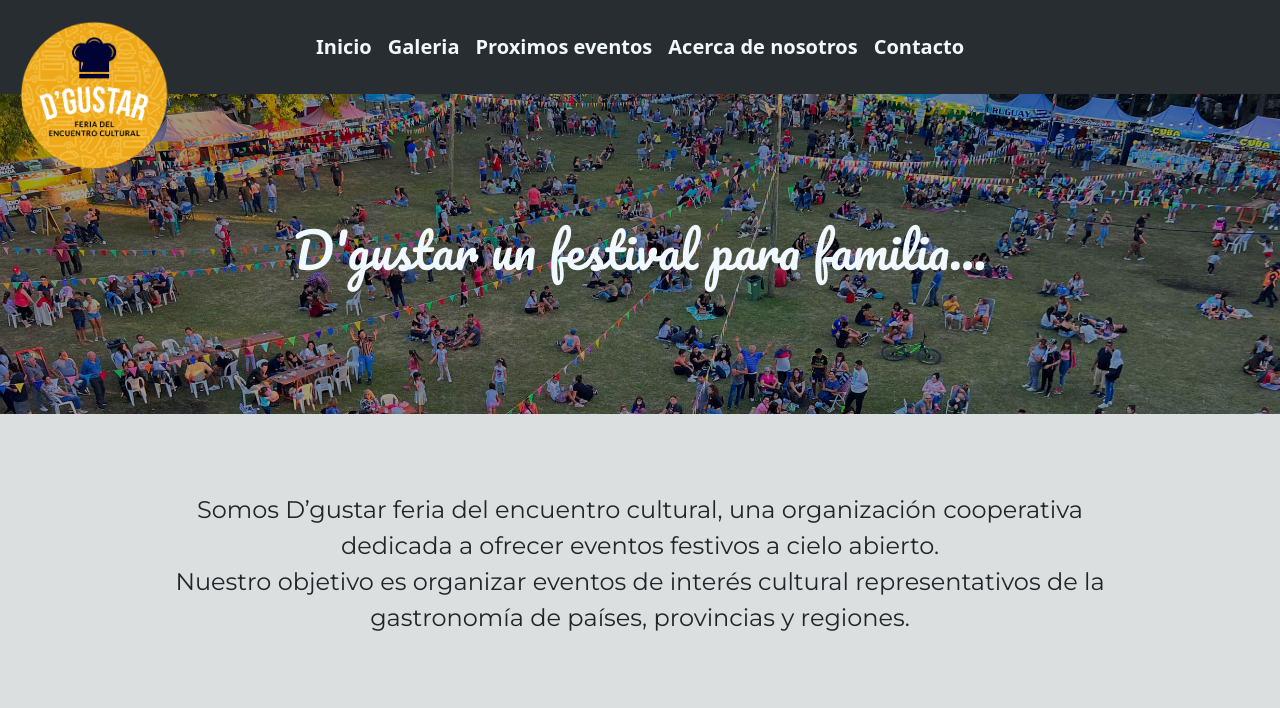
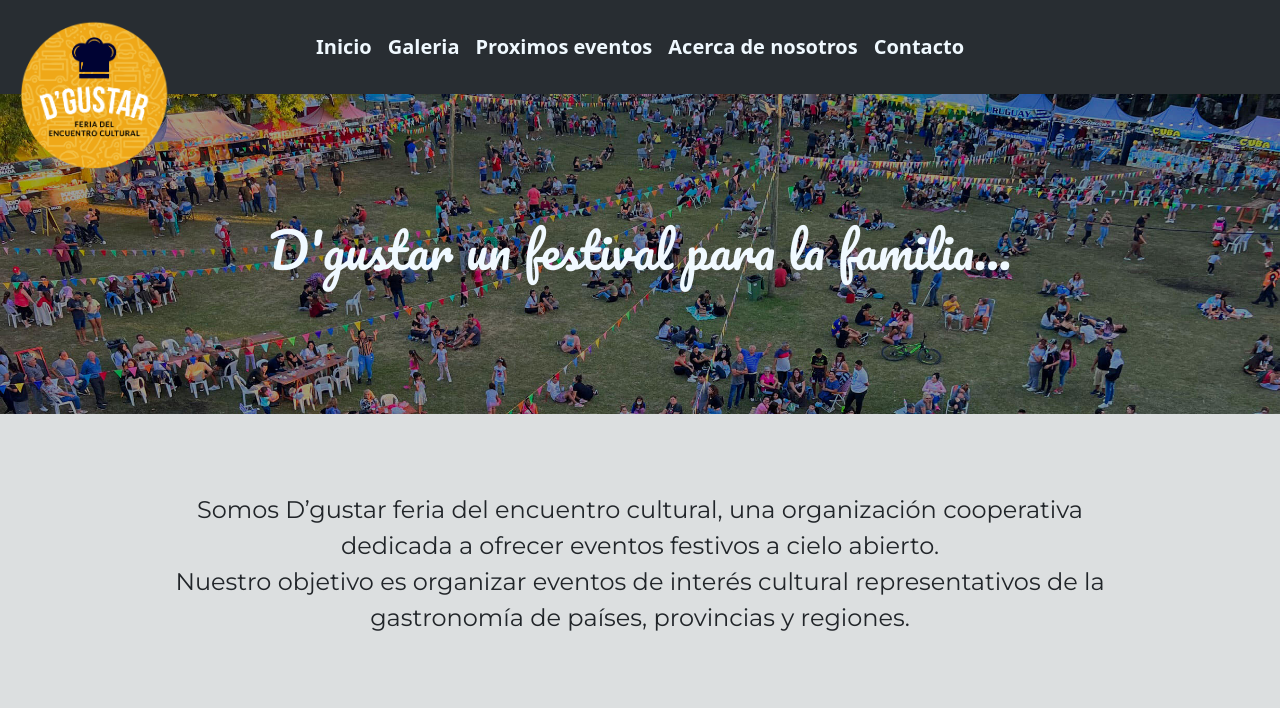
Before and after one commit to JuSantosNev/Entrega-Final, a plain HTML site: page index.html in a window 1280 px wide. Shown: the top 708 px of the page. Drawn offline with nearby package versions, Linux system fonts and the light colour scheme.

Commit message:
para la familia

```diff
--- a/index.html
+++ b/index.html
@@ -57,7 +57,7 @@
 <div>
   <div class="container-fluid img-fondo-index">
     <h1 class="titulo-index">
-  D'gustar un festival para familia...
+  D'gustar un festival para la familia...
 </h1>
 </div>
 
```
